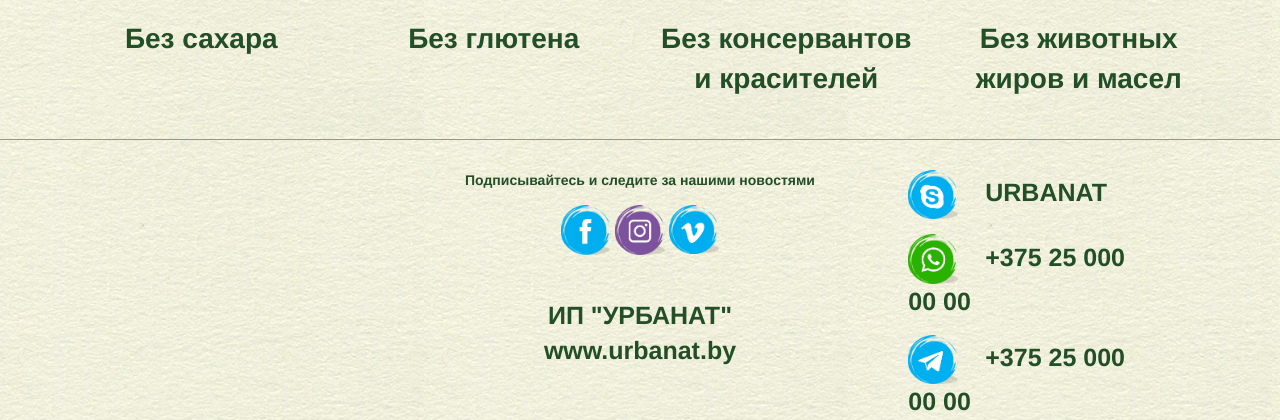
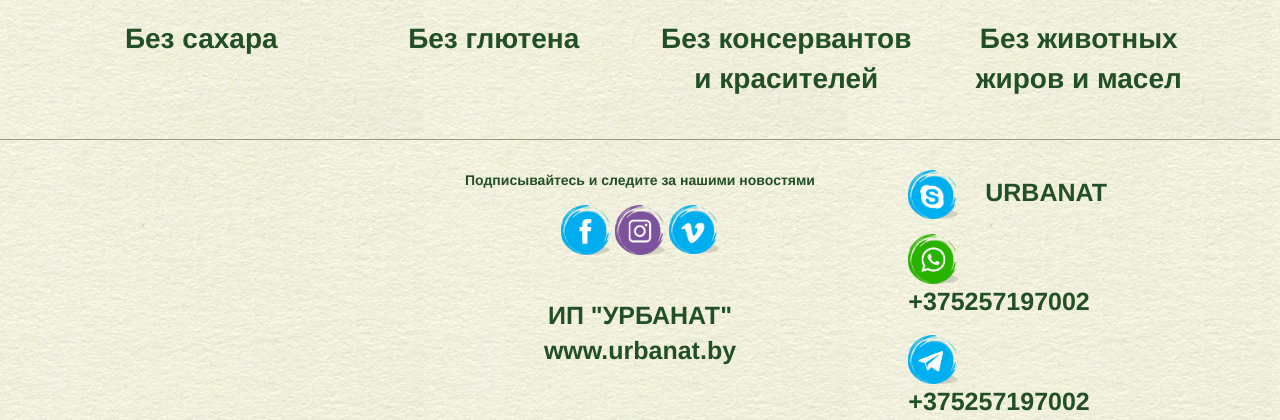
Before and after one commit to banderas328/urbech, a Django app: page / in a window 1280 px wide. Shown: the part 3368-3788 px from the top of the page. Run offline with Django 3.2, Linux system fonts and the light colour scheme; data comes from the database, SQL or seed files in the repository; some libraries are stand-ins or nearby versions.

Commit message:
phones fix

```diff
--- a/pages/templates/frontpage/frontpage.html
+++ b/pages/templates/frontpage/frontpage.html
@@ -20,8 +20,8 @@
     	<div class="top-contacts  col-md-4">
     		<img src="media/images/phone.png">
 	    		<div class="header-contacts">
-	    			<div class="contacts-block">+375257197002</div>
-	    			<div class="contacts-block">+375257197002</div>
+	    			<div class="contacts-block">{{ frontpage.topphone1 }}</div>
+	    			<div class="contacts-block">{{ frontpage.topphone2 }}</div>
 	    		</div>
 	    </div>
 	    <div class="menu">
@@ -182,12 +182,12 @@
 		   		</div>
 		   		<div class="row footer-right">
 		   			<div class='col-md-12 big'>
-		   			<img src="media/images/icons/whatsup.png"><span> +375 25 000 00 00</span>
+		   			<img src="media/images/icons/whatsup.png"><span> {{ frontpage.topphone1 }}</span>
 		   			</div>
 		   		</div>
 		   		<div class="row footer-right">
 		   			<div class='col-md-12  big'>
-		   			<img src="media/images/icons/telegram.png"><span> +375 25 000 00 00</span>
+		   			<img src="media/images/icons/telegram.png"><span> {{ frontpage.topphone1 }}</span>
 		   			</div>
 		   		</div>
 		   </div>
```
